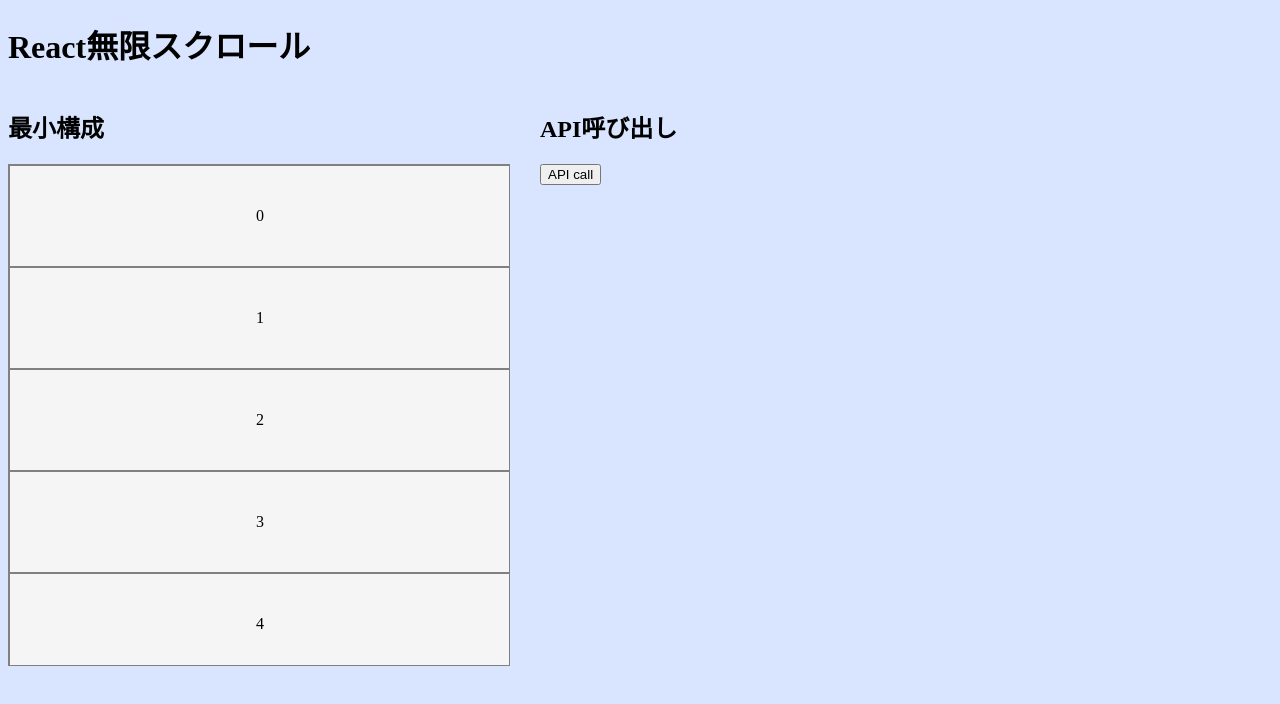
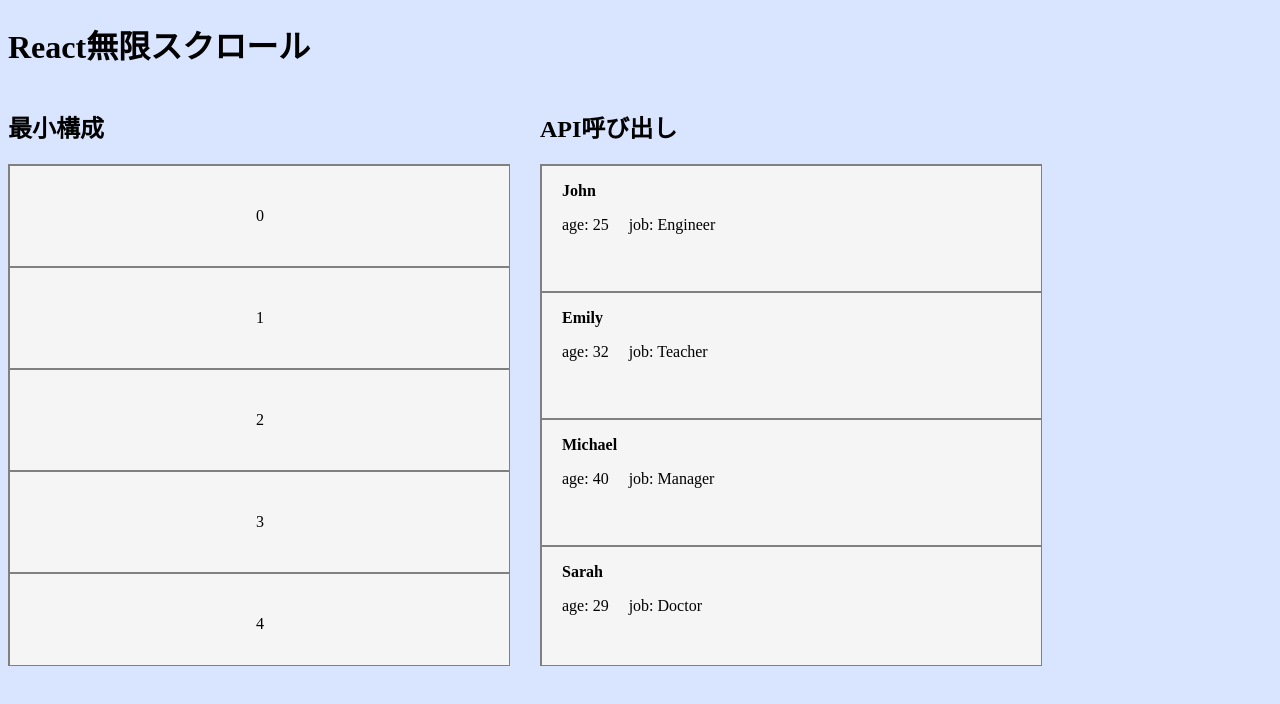
Before and after one commit to calm1205/react-infinite-scroller, a React (Vite) app: page / in a window 1280 px wide. Shown: the top 704 px of the page. Built offline with nearby package versions, Linux system fonts and the light colour scheme.

Commit message:
[feat] infinite scroll

```diff
--- a/src/apiCall/ApiCall.tsx
+++ b/src/apiCall/ApiCall.tsx
@@ -1,10 +1,14 @@
 import { QueryFunction, useInfiniteQuery } from "@tanstack/react-query";
 import { DummyResponse, dummyAPI } from "./dummyAPI";
+import { useCallback, useEffect, useRef } from "react";
+import { Wrapper } from "../components/Wrapper";
+import { Item } from "./Item";
 
 /**
  * APIコールを含む無限スクロール
  */
 export const ApiCall = () => {
+  // API call
   const queryFn: QueryFunction<DummyResponse> = async ({ pageParam = 0 }) =>
     await dummyAPI({ cursor: pageParam });
 
@@ -14,12 +18,47 @@ export const ApiCall = () => {
     getNextPageParam: (lastPage) => lastPage.nextCursor,
   });
 
-  console.log(data);
+  const flatData = data?.pages.flatMap((page) => page.data);
+  const dataLength = flatData?.length;
+
+  const observeAreaRef = useRef(null);
+  const observeTargetRef = useRef(null);
+
+  const callback: IntersectionObserverCallback = (entries) =>
+    entries.forEach((entry) => {
+      if (entry.isIntersecting) {
+        console.log("fetch more");
+        fetchNextPage();
+      }
+    });
+
+  const scrollObserver = useCallback(() => {
+    return new IntersectionObserver(callback, {
+      root: observeAreaRef.current,
+      threshold: 0.5,
+    });
+  }, []);
+
+  useEffect(() => {
+    if (!observeAreaRef.current) return;
+    if (!observeTargetRef.current) return;
+
+    const observer = scrollObserver();
+    observer.observe(observeTargetRef.current);
+  }, [data]);
 
   return (
     <div>
       <h2>API呼び出し</h2>
-      <button onClick={() => fetchNextPage()}>API call</button>
+      <Wrapper ref={observeAreaRef}>
+        {flatData?.map((person, index) => (
+          <Item
+            key={index}
+            {...person}
+            ref={dataLength === index + 1 ? observeTargetRef : null}
+          />
+        ))}
+      </Wrapper>
     </div>
   );
 };
--- /dev/null
+++ b/src/apiCall/Item.tsx
@@ -0,0 +1,33 @@
+import { CSSProperties, forwardRef } from "react";
+import { Person } from "./dummyAPI";
+
+type Item = Person;
+
+export const Item = forwardRef<HTMLDivElement, Person>(
+  ({ name, age, job }, ref) => (
+    <div style={style} ref={ref}>
+      <p style={nameStyle}>{name}</p>
+      <div style={detailStyle}>
+        <span>age: {age}</span>
+        <span>job: {job}</span>
+      </div>
+    </div>
+  )
+);
+
+const style: CSSProperties = {
+  height: 125,
+  width: "100%",
+  border: "1px solid gray",
+  paddingLeft: 20,
+};
+
+const nameStyle: CSSProperties = {
+  fontWeight: 700,
+};
+
+const detailStyle: CSSProperties = {
+  display: "flex",
+  alignItems: "center",
+  gap: 20,
+};
--- a/src/apiCall/dummyAPI.ts
+++ b/src/apiCall/dummyAPI.ts
@@ -1,5 +1,5 @@
 export type dummyApiCursor = 0 | 1 | 2 | 3;
-type Person = { name: string; age: number; job: string };
+export type Person = { name: string; age: number; job: string };
 export type DummyResponse = {
   data: Person[];
   page: number;
```
